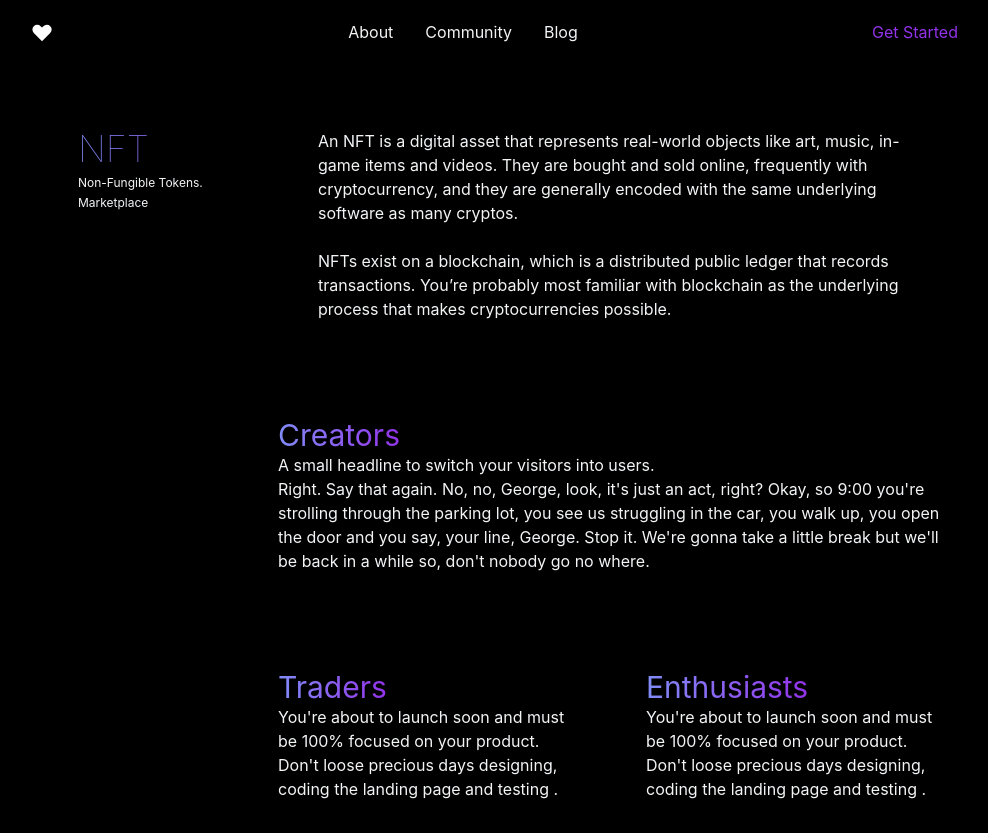
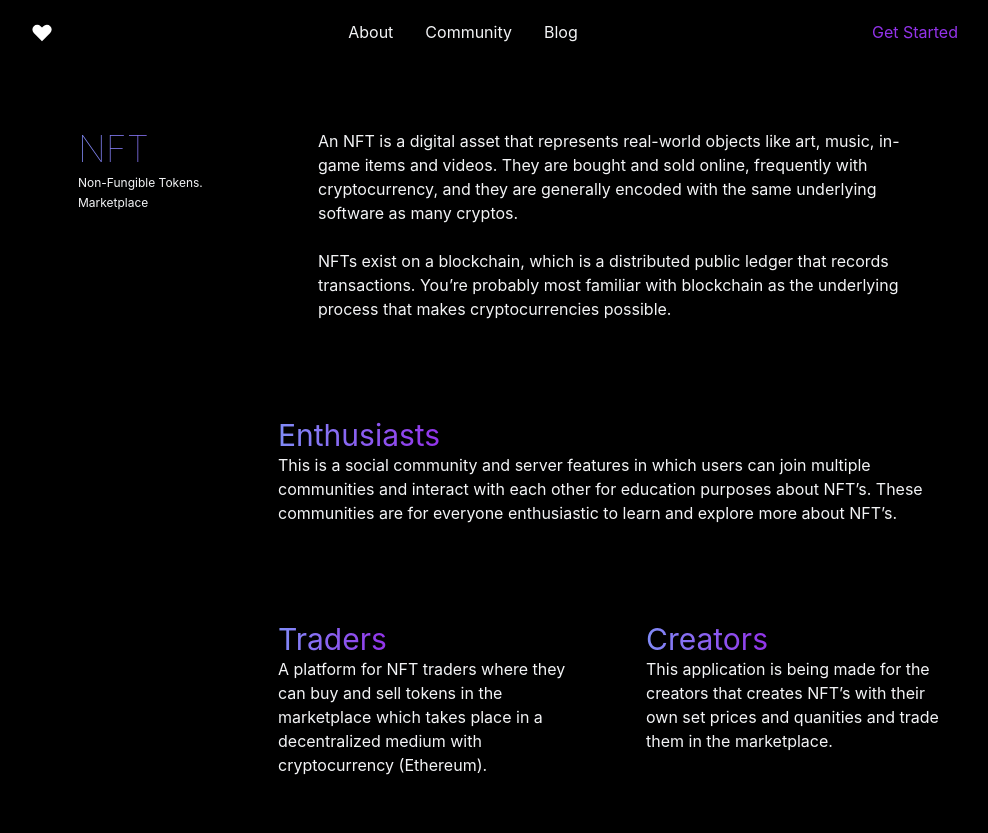
Before and after one commit to chaitanya-kashyap/NFT-Social-Marketplace, a Next.js app: page /about in a window 1280 px wide. Shown: the whole page, without its empty margins (146-1134 px from the left). After the commit the page ends 809 px from the top, so only its background shows below. Built offline with nearby package versions, Linux system fonts and the light colour scheme; no server answers.

Commit message:
content updated

```diff
--- a/components/content.jsx
+++ b/components/content.jsx
@@ -24,9 +24,8 @@ export default function Content () {
                 <div className="text-gray-100 container ml-28 pl-9 flex flex-col items-center px-5 py-8 mx-auto">
                     <div className="flex flex-col w-full mb-8 prose text-left max-w-max lg:max-w-2xl">
                     <div className="w-full mx-auto">
-                        <h1 className="text-3xl block w-full text-transparent bg-clip-text bg-gradient-to-r from-indigo-400 to-purple-600 lg:inline">Creators</h1>
-                        <h2>A small headline to switch your visitors into users.</h2>
-                        <p>Right. Say that again. No, no, George, look, it's just an act, right? Okay, so 9:00 you're strolling through the parking lot, you see us struggling in the car, you walk up, you open the door and you say, your line, George. Stop it. We're gonna take a little break but we'll be back in a while so, don't nobody go no where.</p>
+                        <h1 className="text-3xl block w-full text-transparent bg-clip-text bg-gradient-to-r from-indigo-400 to-purple-600 lg:inline">Enthusiasts</h1>
+                        <p>This is a social community and server features in which users can join multiple communities and interact with each other for education purposes about NFT’s. These communities are for everyone enthusiastic to learn and explore more about NFT’s.</p>
                     </div>
                     </div>
                 </div>
@@ -36,11 +35,11 @@ export default function Content () {
                         <div className="lg:grid lg:grid-cols-2">
                         <div className="p-8">
                             <h1 className="text-3xl block w-full text-transparent bg-clip-text bg-gradient-to-r from-indigo-400 to-purple-600 lg:inline">Traders</h1>
-                            <p>You're about to launch soon and must be 100% focused on your product. Don't loose precious days designing, coding the landing page and testing .</p>
+                            <p>A platform for NFT traders where they can buy and sell tokens in the marketplace which takes place in a decentralized medium with cryptocurrency (Ethereum).</p>
                         </div>
                         <div className="p-8">
-                            <h1 className="text-3xl block w-full text-transparent bg-clip-text bg-gradient-to-r from-indigo-400 to-purple-600 lg:inline">Enthusiasts</h1>
-                            <p>You're about to launch soon and must be 100% focused on your product. Don't loose precious days designing, coding the landing page and testing .</p>
+                            <h1 className="text-3xl block w-full text-transparent bg-clip-text bg-gradient-to-r from-indigo-400 to-purple-600 lg:inline">Creators</h1>
+                            <h2>This application is being made for the creators that creates NFT’s with their own set prices and quanities and trade them in the marketplace.</h2>
                         </div>
                         </div>
                     </div>
```
